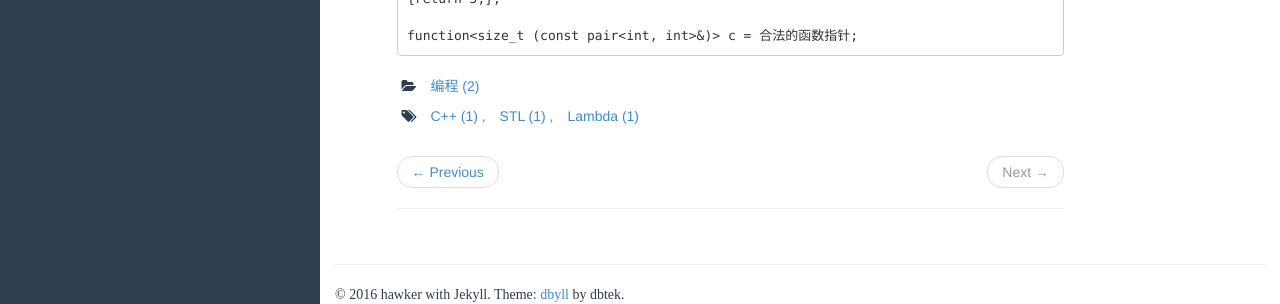
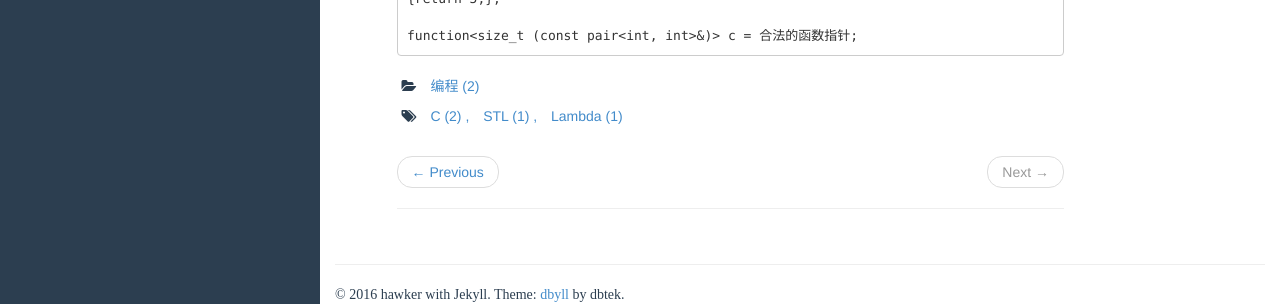
Before and after one commit to hawkxiang/hawkxiang.github.io, a Jekyll site: the page built from _posts/2016.04-05/2016-04-05-unordered_map-pair-lambda.md, in a window 1280 px wide and 900 px high, scrolled down 1672 px. Shown: the part 585-889 px from the top of the window. Built offline with Jekyll 4.4.1, drawn with Linux system fonts in a browser that asks for light colours; comment, search, counter and statistics services are not loaded.

```diff
--- a/_posts/2016.04-05/2016-04-05-unordered_map-pair-lambda.md
+++ b/_posts/2016.04-05/2016-04-05-unordered_map-pair-lambda.md
@@ -7,7 +7,7 @@ date: 2016-04-5 23:00:00
 category:
     - 编程
 tags:
-    - C++
+    - C
     - STL
     - Lambda
 ---
```
